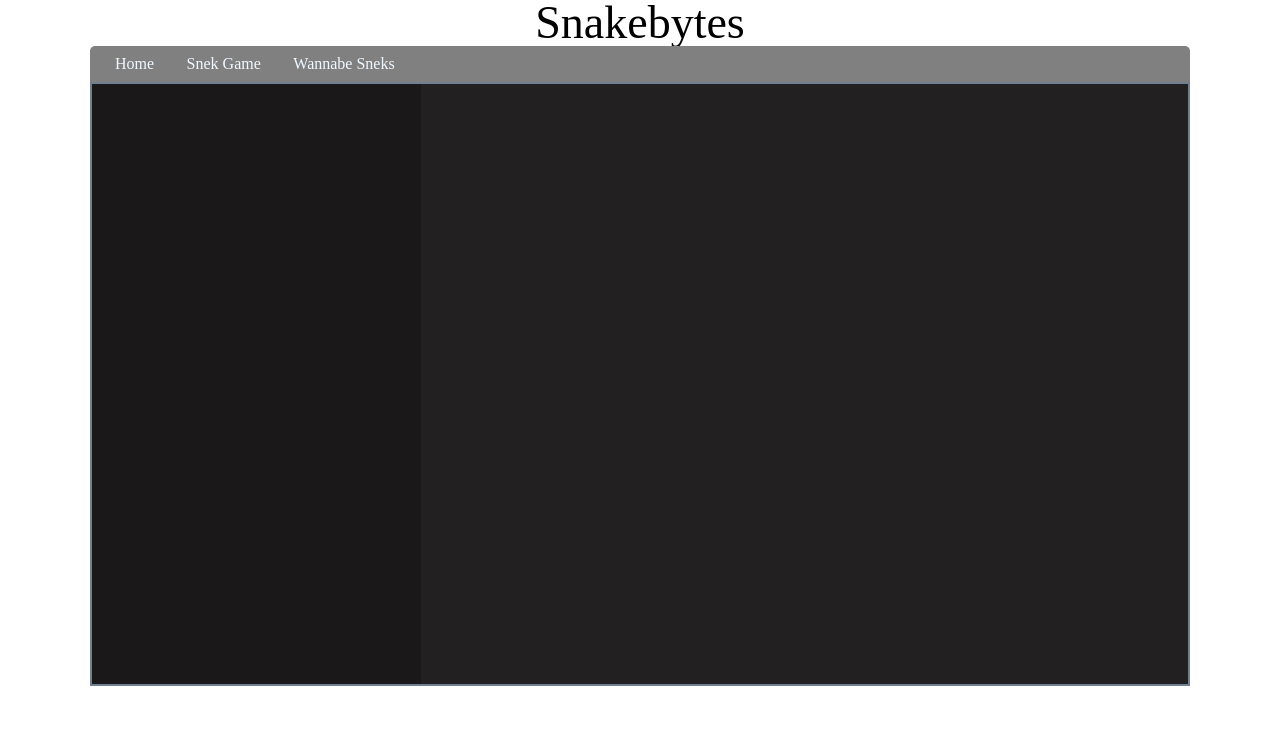
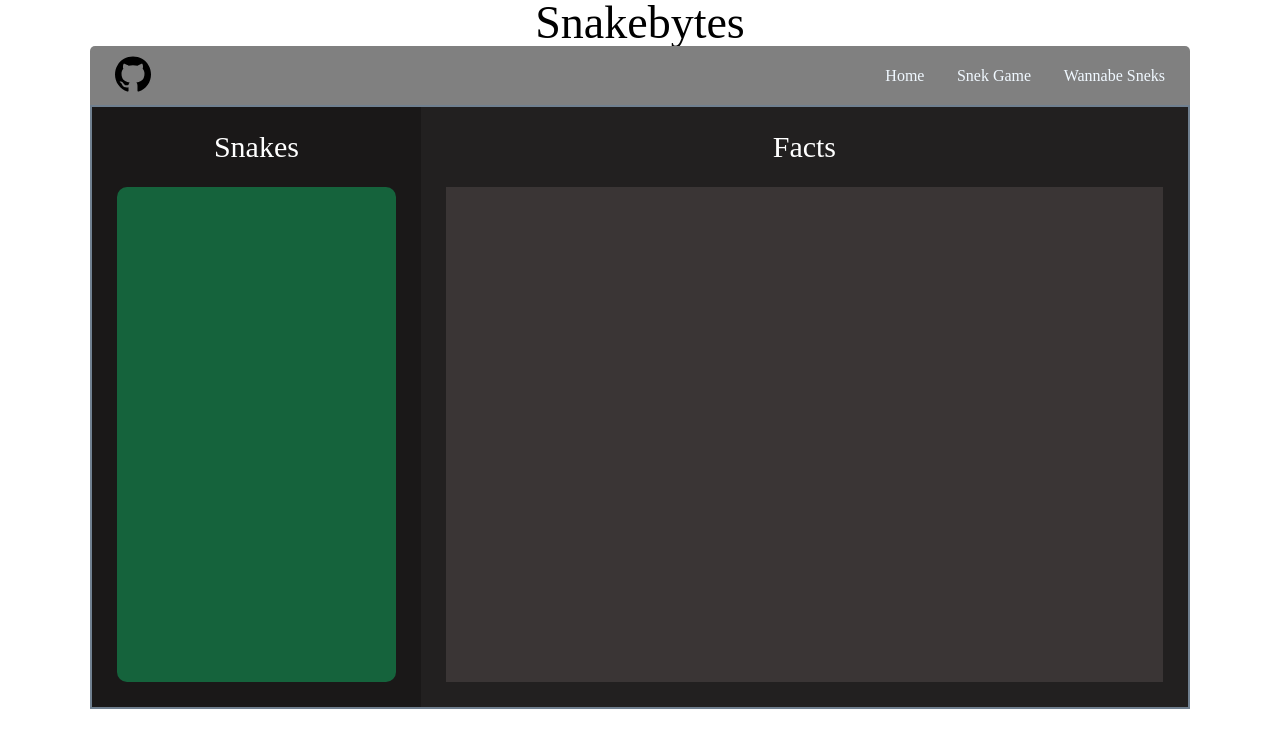
Before and after one commit to rodpa715/snakebytes, a plain HTML site: page index.html in a window 1280 px wide. Drawn offline with Linux system fonts and the light colour scheme.

Commit message:
add script tag & elements

```diff
--- a/index.html
+++ b/index.html
@@ -4,6 +4,7 @@
     <meta charset="UTF-8">
     <meta name="viewport" content="width=device-width, initial-scale=1.0">
     <link rel="stylesheet" href="css/index.css">
+    <script async src="assets/components/snakes.js"></script>
     <title>Snakebytes</title>
 </head>
 <body>
@@ -11,6 +12,7 @@
         <h1>Snakebytes</h1>
         <div class="content">
             <header>
+                <a href="#"><img class="img-gh" src="./assets/images/gh-img.svg"></a>
                 <nav>
                     <a href="#">Home</a>
                     <a href="#">Snek Game</a>
@@ -18,8 +20,10 @@
                 </nav>
             </header>
             <div class="main-content">
-                <div class="snake-list"></div>
-                <div class="snake-info"></div>
+                <div class="snake-list">
+                </div>
+                <div class="snake-info">
+                </div>
             </div>
         </div>
     </div>
```
